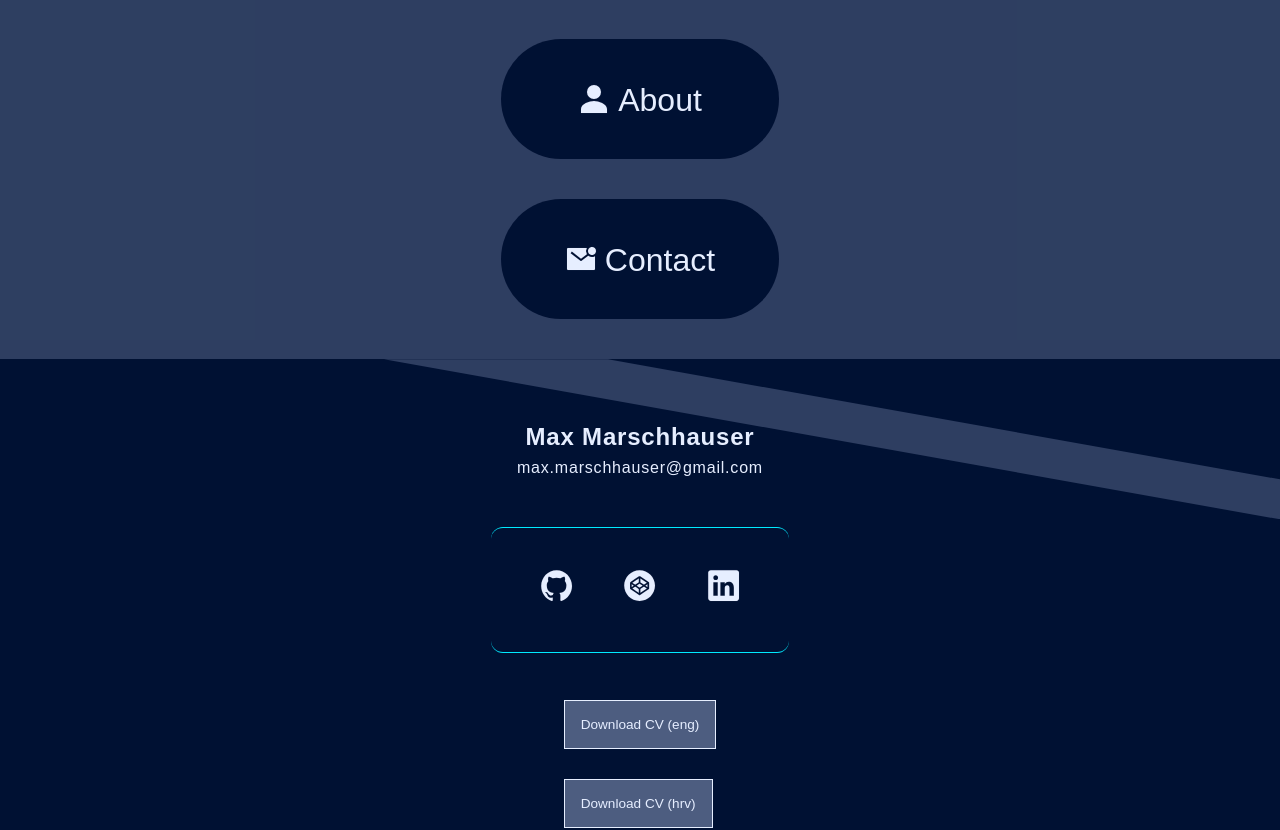
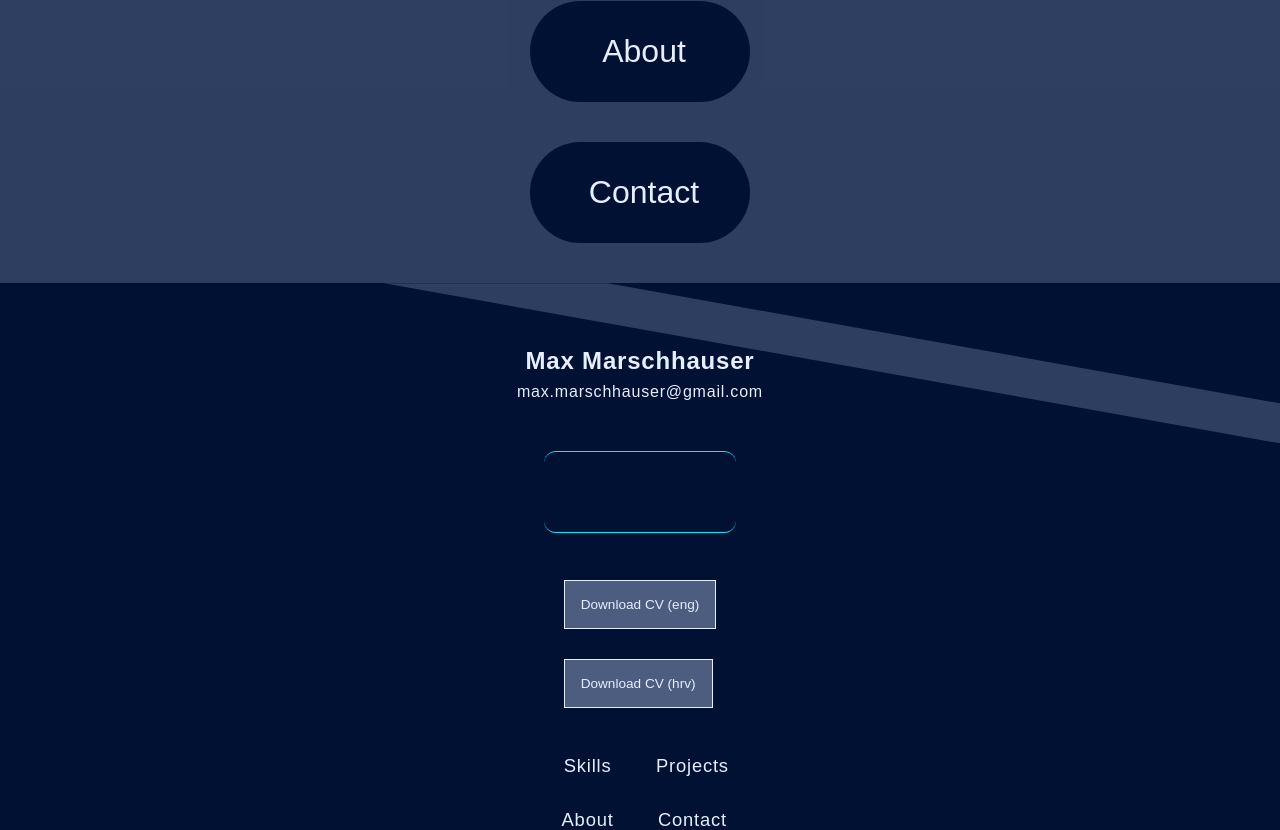
Before and after one commit to max-marschhauser/portfolio, a React (Create React App) app: page / in a window 1280 px wide. Shown: the part 1185-2015 px from the top of the page. Built offline with nearby package versions, Linux system fonts and the light colour scheme.

Commit message:
css mobile fixes

```diff
--- a/src/layout/footer/footer.scss
+++ b/src/layout/footer/footer.scss
@@ -14,13 +14,14 @@
 
 	background-color: var(--color-dark);
 	overflow-x: hidden;
+	isolation: isolate;
 
 	&::before,
 	&:after {
 		content: "";
 		position: absolute;
 
-		z-index: 1;
+		z-index: 0;
 		height: 20vh;
 		width: 70vw;
 
@@ -56,7 +57,7 @@
 
 	&__item {
 		&--upper {
-			z-index: 10;
+			z-index: 1;
 
 			width: 80vw;
 
@@ -222,6 +223,8 @@
 		}
 
 		&--under {
+			z-index: 1;
+
 			list-style: none;
 			text-align: center;
 
--- a/src/pages/aboutPage/aboutPage.scss
+++ b/src/pages/aboutPage/aboutPage.scss
@@ -5,11 +5,11 @@
 	color: var(--color-light);
 
 	h3 {
-		padding-block: clamp(1.5rem, 4vh, 3.5rem);
+		padding-block: clamp(1.25rem, 3vh, 3rem);
 
 		background-color: var(--color-primary-transparent);
 
-		font-size: clamp(1.2rem, 9vw, 2.75rem);
+		font-size: clamp(1rem, 7vw, 2.5rem);
 		text-align: center;
 		letter-spacing: 0.05rem;
 		word-spacing: 0.5rem;
@@ -48,7 +48,7 @@
 				padding-block: clamp(0.5rem, 1vh, 1rem);
 
 				text-align: center;
-				font-size: clamp(1.1rem, 8vw, 2.5rem);
+				font-size: clamp(1.1rem, 7vw, 2.5rem);
 			}
 
 			ul {
@@ -63,7 +63,7 @@
 
 					opacity: 0;
 
-					font-size: clamp(1rem, 5vw, 1.35rem);
+					font-size: clamp(0.9rem, 5vw, 1.35rem);
 					line-height: clamp(1rem, 4vh, 2rem);
 					text-align: center;
 					color: var(--color-light);
--- a/src/pages/home/components/navigationGrid.scss
+++ b/src/pages/home/components/navigationGrid.scss
@@ -30,12 +30,12 @@
 
 		a,
 		p {
-			padding: clamp(1rem, 5vh, 3rem) clamp(2rem, 5vw, 5rem);
+			padding: clamp(1rem, 4vh, 3rem) clamp(2rem, 4vw, 5rem);
 
 			background-color: var(--color-dark);
 
 			color: var(--color-light);
-			font-size: clamp(1rem, 8vw, 2rem);
+			font-size: clamp(1rem, 7vw, 2rem);
 			text-align: center;
 		}
 
--- a/src/pages/home/home.scss
+++ b/src/pages/home/home.scss
@@ -70,7 +70,7 @@
 
 			opacity: 0;
 
-			font-size: clamp(1.5rem, 10vw, 2.5rem);
+			font-size: clamp(1.5rem, 9vw, 2.5rem);
 
 			transform: translateX(20vw);
 		}
@@ -86,14 +86,14 @@
 
 			opacity: 0;
 
-			font-size: clamp(1.25rem, 10vw, 2.25rem);
+			font-size: clamp(1.25rem, 8vw, 2.25rem);
 
 			transform: translateX(20vw);
 
 			span {
 				&:first-child,
 				&:last-child {
-					font-size: 3rem;
+					font-size: clamp(2rem, 7vw, 3rem);
 				}
 			}
 		}
--- a/src/pages/projectsPage/components/openedProject/openedProject.scss
+++ b/src/pages/projectsPage/components/openedProject/openedProject.scss
@@ -123,7 +123,7 @@
 			}
 
 			#subtract {
-				order: 1;
+				order: 2;
 
 				@include abs.mq(1400px, 0px) {
 					order: 1;
@@ -139,7 +139,7 @@
 			}
 
 			#image {
-				order: 3;
+				order: 1;
 
 				grid-column: 1 / 3;
 
--- a/src/pages/skillsPage/skillsPage.scss
+++ b/src/pages/skillsPage/skillsPage.scss
@@ -58,7 +58,7 @@
 			img {
 				display: block;
 
-				width: clamp(4rem, 10vw, 8rem);
+				width: clamp(4rem, 15vw, 8rem);
 				aspect-ratio: 1 / 1;
 
 				padding: clamp(0.125rem, 3vw, 1rem);
```
Also changed, not shown: 1 other file (tests, documents, lock files or other folders).
